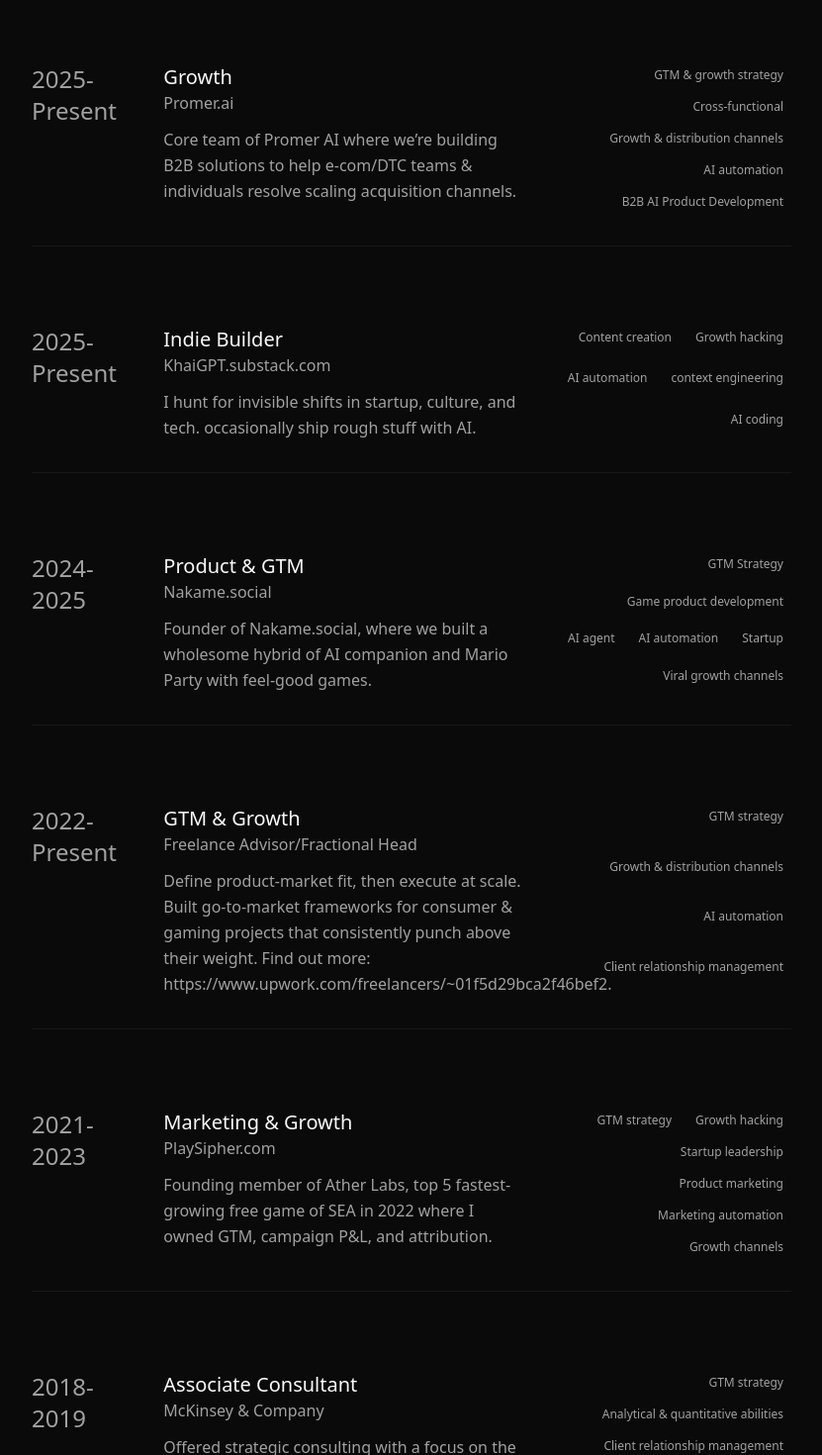
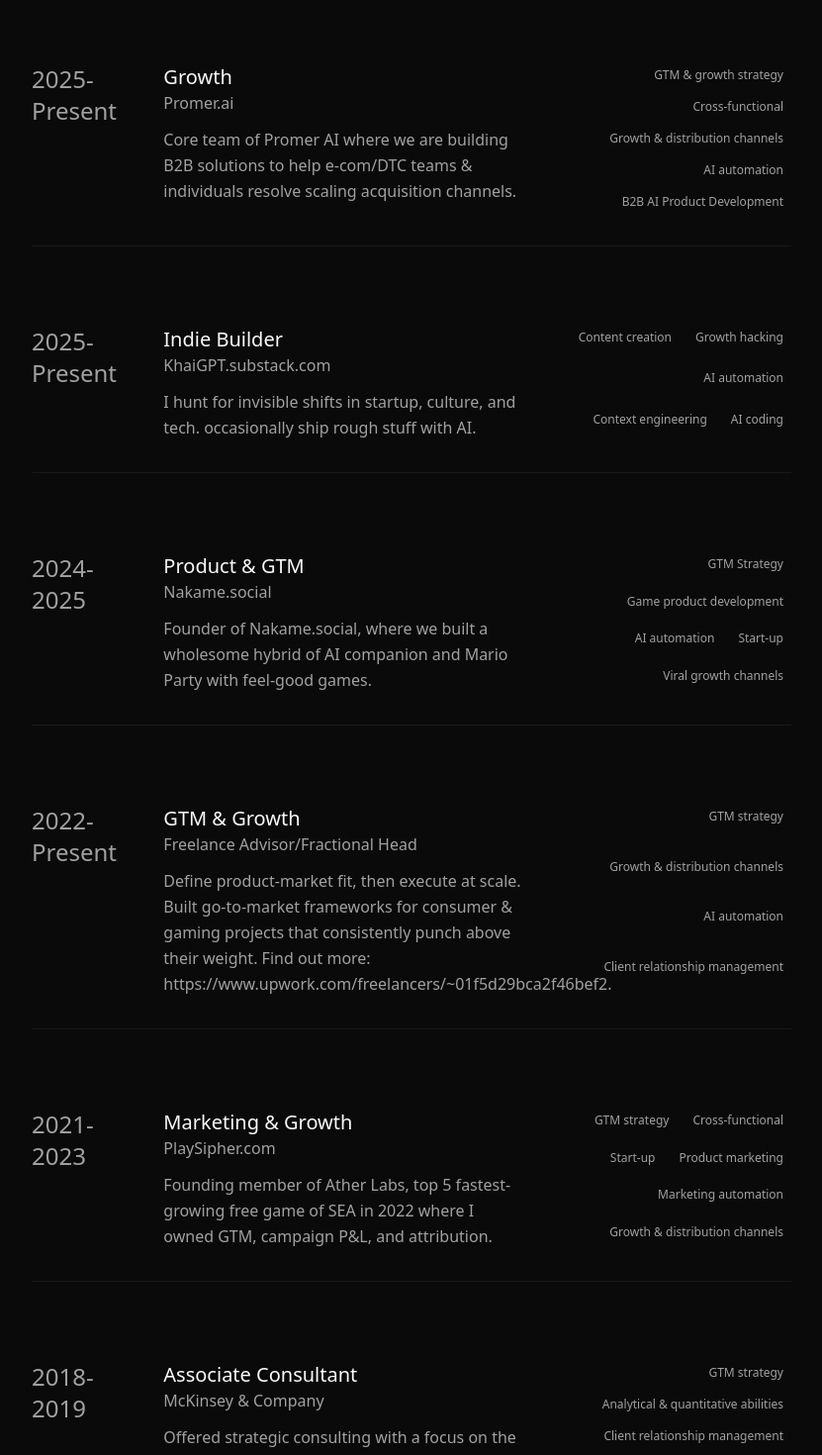
Before and after one commit to KhaiGPT/khaigpt-portfolio, a Next.js app: page / in a window 1280 px wide. Shown: the part 1000-2470 px from the top of the page at 99% size, without its empty margins (224-1055 px from the left). Built offline with nearby package versions, Linux system fonts and the light colour scheme.

Commit message:
chore: sync main changes to khaigpt-portfolio
Update all files from main branch.

Co-authored-by: Khai <204661255+KhaiGPT@users.noreply.github.com>

```diff
--- a/app/page.tsx
+++ b/app/page.tsx
@@ -120,7 +120,7 @@ export default function Home() {
               <div className="space-y-4">
                 <div className="text-sm text-muted-foreground font-mono">KEY COMPETENCIES</div>
                 <div className="flex flex-wrap gap-2">
-                  {["GTM & growth strategy", "Growth & distribution channels", "SEA market expertise", "Product & UX literacy", "Startup", "Cross-functional", "AI automation", "Business scalability"].map((skill) => (
+                  {["GTM & growth strategy", "Growth & distribution channels", "SEA market expertise", "Product & UX literacy", "Start-up", "Cross-functional", "AI automation", "Business scalability"].map((skill) => (
                     <span
                       key={skill}
                       className="px-3 py-1 text-xs border border-border rounded-full hover:border-muted-foreground/50 transition-colors duration-300"
@@ -151,7 +151,7 @@ export default function Home() {
                   year: "2025-Present",
                   role: "Growth",
                   company: "Promer.ai",
-                  description: "Core team of Promer AI where we’re building B2B solutions to help e-com/DTC teams & individuals resolve scaling acquisition channels.",
+                  description: "Core team of Promer AI where we are building B2B solutions to help e-com/DTC teams & individuals resolve scaling acquisition channels.",
                   tech: ["GTM & growth strategy", "Cross-functional", "Growth & distribution channels", "AI automation", "B2B AI Product Development"],
                 },
                 {
@@ -159,14 +159,14 @@ export default function Home() {
                   role: "Indie Builder",
                   company: "KhaiGPT.substack.com",
                   description: "I hunt for invisible shifts in startup, culture, and tech. occasionally ship rough stuff with AI.",
-                  tech: ["Content creation", "Growth hacking", "AI automation", "context engineering", "AI coding"],
+                  tech: ["Content creation", "Growth hacking", "AI automation", "Context engineering", "AI coding"],
                 },
                 {
                   year: "2024-2025",
                   role: "Product & GTM",
                   company: "Nakame.social",
                   description: "Founder of Nakame.social, where we built a wholesome hybrid of AI companion and Mario Party with feel-good games.",
-                  tech: ["GTM Strategy", "Game product development", "AI agent", "AI automation", "Startup", "Viral growth channels"],
+                  tech: ["GTM Strategy", "Game product development", "AI automation", "Start-up", "Viral growth channels"],
                 },
                 {
                   year: "2022-Present",
@@ -180,7 +180,7 @@ export default function Home() {
                   role: "Marketing & Growth",
                   company: "PlaySipher.com",
                   description: "Founding member of Ather Labs, top 5 fastest-growing free game of SEA in 2022 where I owned GTM, campaign P&L, and attribution.",
-                  tech: ["GTM strategy", "Growth hacking", "Startup leadership", "Product marketing", "Marketing automation", "Growth channels"],
+                  tech: ["GTM strategy", "Cross-functional", "Start-up", "Product marketing", "Marketing automation", "Growth & distribution channels"],
                 },
                 {
                   year: "2018-2019",
@@ -194,7 +194,7 @@ export default function Home() {
                   role: "Founder",
                   company: "BetterU Health & Wellness",
                   description: "Bootstrapped a new F&B concept with a 30% monthly growth rate, grew 5 outlets in Vietnam & Cambodia within 14 months.",
-                  tech: ["Growth hacking", "GTM strategy", "Startup leadership", "FnB business scalability", "Partner & investor management"],
+                  tech: ["Growth hacking", "GTM strategy", "Start-up", "FnB business scalability", "Partner & investor management"],
                 },
               ].map((job, index) => (
                 <div
```
